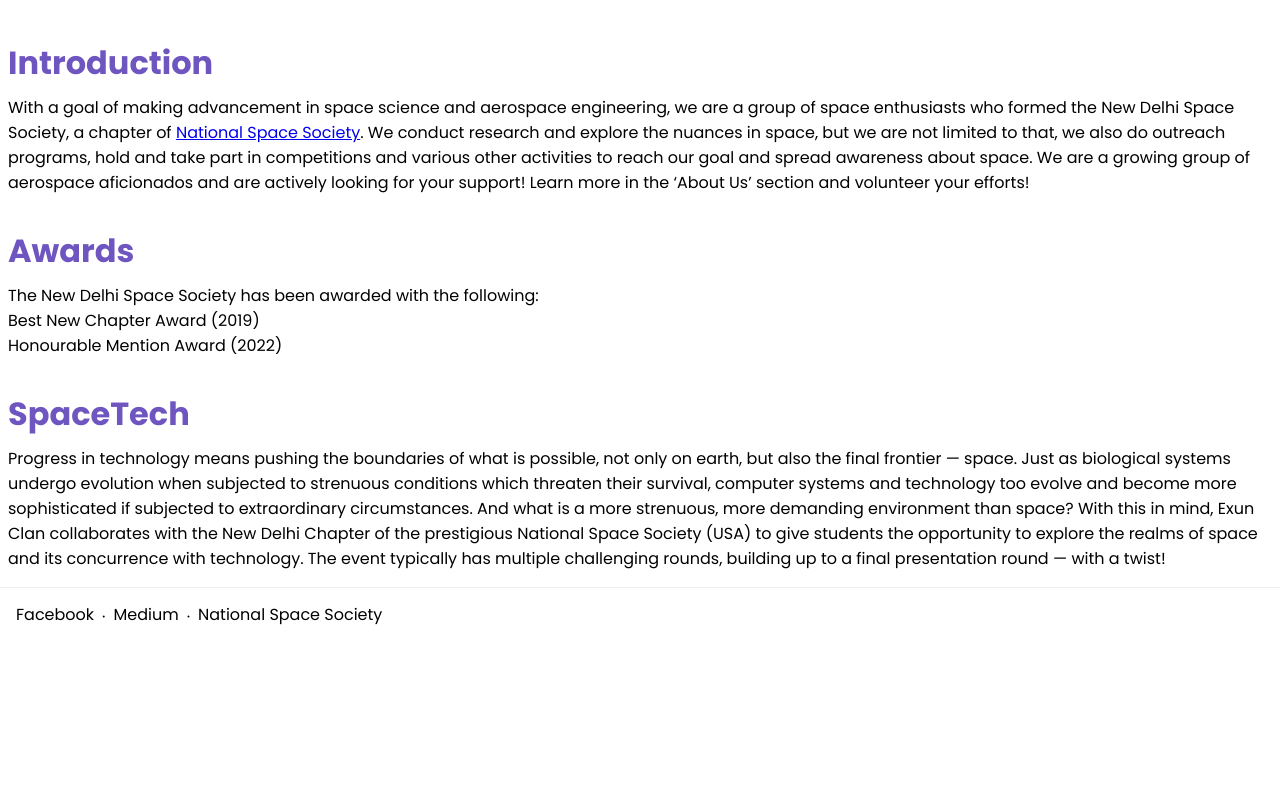
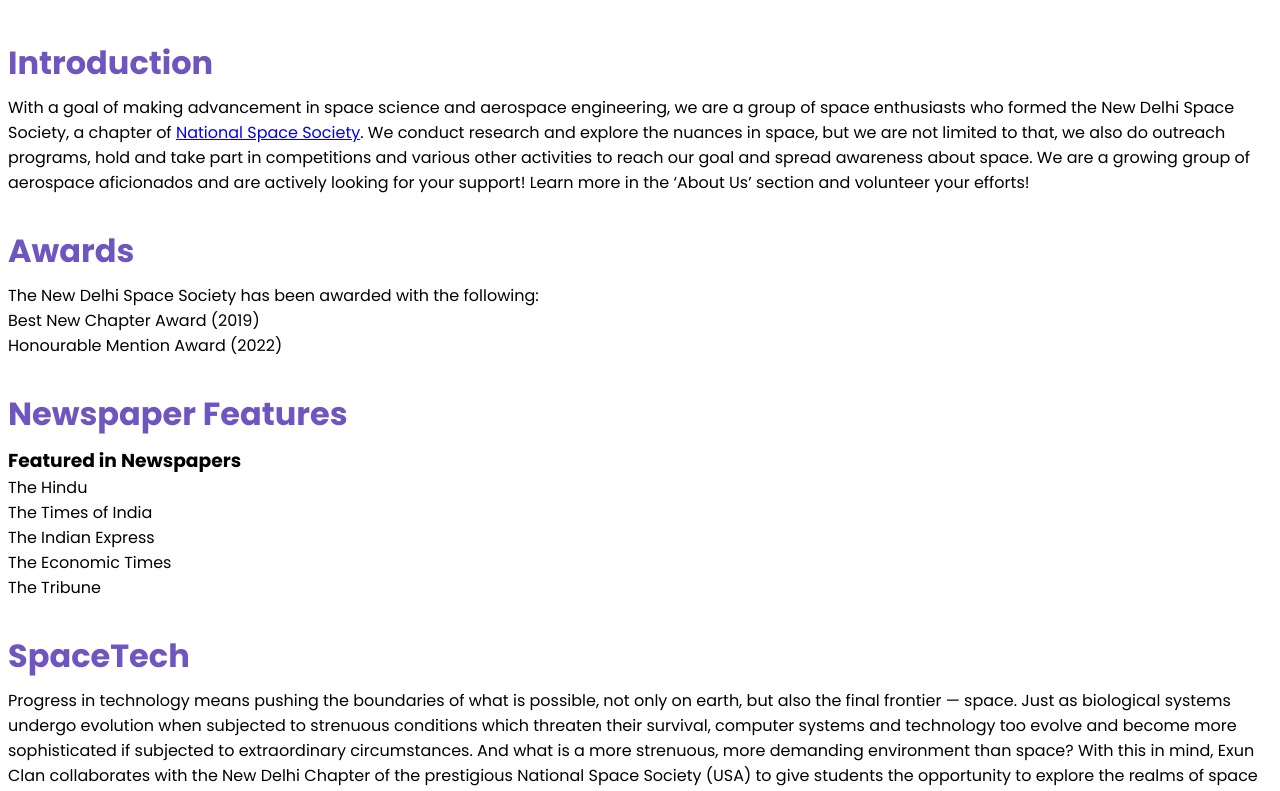
Before and after one commit to New-Delhi-Space-Society/new-delhi-space-society.github.io, a Next.js app: page / in a window 1280 px wide. Shown: the part 390-1181 px from the top of the page. Before the commit the page ends 1035 px from the top, so only its background shows below. Built offline with nearby package versions, Linux system fonts and the light colour scheme.

Commit message:
Update Contents.tsx

```diff
--- a/components/index/Contents.tsx
+++ b/components/index/Contents.tsx
@@ -26,6 +26,18 @@ export default function Contents() {
           <li>Honourable Mention Award (2022)</li>
         </ul>
       </SubHeadingContents>
+      <SubHeadingContents title="Newspaper Features">
+        <div>
+          <h3>Featured in Newspapers</h3>
+          <ul>
+            <li>The Hindu</li>
+            <li>The Times of India</li>
+            <li>The Indian Express</li>
+            <li>The Economic Times</li>
+            <li>The Tribune</li>
+          </ul>
+        </div>
+      </SubHeadingContents>
       <SubHeadingContents title="SpaceTech">
         Progress in technology means pushing the boundaries of what is possible,
         not only on earth, but also the final frontier — space. Just as
```
